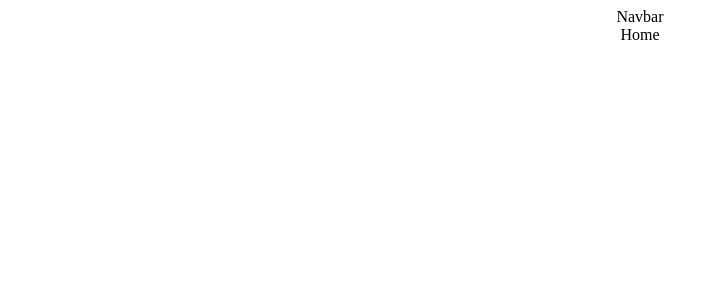
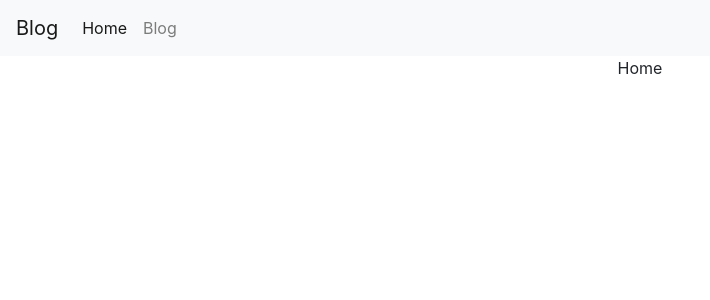
Before and after one commit to priyansh18/Blog_app, a React (Create React App) app in the folder frontend/: page / in a window 1280 px wide. Shown: the top 300 px of the page, without its empty margins (0-710 px from the left). Built offline with nearby package versions, Linux system fonts and the light colour scheme.

Commit message:
Link Components to Navbar

```diff
--- a/frontend/public/index.html
+++ b/frontend/public/index.html
@@ -5,10 +5,7 @@
     <link rel="icon" href="%PUBLIC_URL%/favicon.ico" />
     <meta name="viewport" content="width=device-width, initial-scale=1" />
     <meta name="theme-color" content="#000000" />
-    <meta
-      name="description"
-      content="Web site created using create-react-app"
-    />
+    <meta name="description" content="Web site created using create-react-app" />
     <link rel="apple-touch-icon" href="%PUBLIC_URL%/logo192.png" />
     <!--
       manifest.json provides metadata used when your web app is installed on a
@@ -24,7 +21,13 @@
       work correctly both with client-side routing and a non-root public URL.
       Learn how to configure a non-root public URL by running `npm run build`.
     -->
-    <title>React App</title>
+    <link
+      rel="stylesheet"
+      href="https://stackpath.bootstrapcdn.com/bootstrap/4.5.0/css/bootstrap.min.css"
+      integrity="sha384-9aIt2nRpC12Uk9gS9baDl411NQApFmC26EwAOH8WgZl5MYYxFfc+NcPb1dKGj7Sk"
+      crossorigin="anonymous"
+    />
+    <title>Blog App</title>
   </head>
   <body>
     <noscript>You need to enable JavaScript to run this app.</noscript>
--- a/frontend/src/components/Navbar.js
+++ b/frontend/src/components/Navbar.js
@@ -2,7 +2,38 @@ import React from "react";
 import { Link, NavLink } from "react-router-dom";
 
 const Navbar = () => {
-  return <nav>Navbar</nav>;
+  return (
+    <nav className="navbar navbar-expand-lg navbar-light bg-light">
+      <Link className="navbar-brand" to="/">
+        Blog
+      </Link>
+      <button
+        className="navbar-toggler"
+        type="button"
+        data-toggle="collapse"
+        data-target="#navbarSupportedContent"
+        aria-controls="navbarSupportedContent"
+        aria-expanded="false"
+        aria-label="Toggle navigation"
+      >
+        <span className="navbar-toggler-icon"></span>
+      </button>
+      <div className="collapse navbar-collapse" id="navbarSupportedContent">
+        <ul className="navbar-nav mr-auto">
+          <li className="nav-item active">
+            <NavLink className="nav-link" exact to="/">
+              Home <span className="sr-only">(current)</span>
+            </NavLink>
+          </li>
+          <li className="nav-item">
+            <NavLink className="nav-link" exact to="/blog">
+              Blog
+            </NavLink>
+          </li>
+        </ul>
+      </div>
+    </nav>
+  );
 };
 
 export default Navbar;
```
